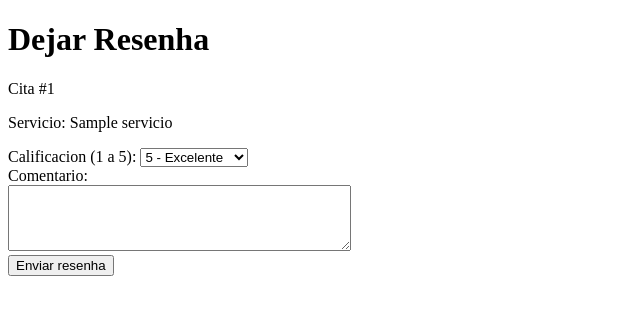
After one commit to 22041150-hue/autobrillo-express, a Flask app: page /resenha/nueva/1 in a window 1280 px wide. The commit adds this page. Shown: the top 315 px of the page, without its empty margins (0-640 px from the left). Run offline with Flask 3, Linux system fonts and the light colour scheme; tables that the repository leaves empty hold one stand-in row (values such as "Sample post"); parts of the project's set-up code (start-up, migrations or seed data) failed here and were passed over; some libraries are stand-ins or nearby versions.

Commit message:
Modulo de Resenhas: calificacion y comentario al completar una cita - Entrega 2 completa

```diff
--- a/app.py
+++ b/app.py
@@ -1,7 +1,7 @@
 from flask import Flask, render_template, request, redirect, url_for
 from dotenv import load_dotenv
 from datetime import datetime
-from models import db, Usuario, Vehiculo, Servicio, Solicitud, Cotizacion, Cita, HistorialReparacion
+from models import db, Usuario, Vehiculo, Servicio, Solicitud, Cotizacion, Cita, HistorialReparacion, Resenha
 from flask_login import LoginManager, login_user, logout_user, login_required, current_user
 from flask_bcrypt import Bcrypt
 import os
@@ -186,6 +186,27 @@ def crear_historial(cita_id):
     db.session.commit()
 
     return redirect(url_for('listar_citas'))
+@app.route('/resenha/nueva/<int:cita_id>')
+def mostrar_form_resenha(cita_id):
+    cita = Cita.query.get_or_404(cita_id)
+    return render_template('form_resenha.html', cita=cita)
+
+@app.route('/resenha/crear/<int:cita_id>', methods=['POST'])
+def crear_resenha(cita_id):
+    cita = Cita.query.get_or_404(cita_id)
+    calificacion = request.form['calificacion']
+    comentario = request.form.get('comentario')
+
+    nueva_resenha = Resenha(
+        usuario_id=cita.solicitud.usuario_id,
+        cita_id=cita_id,
+        calificacion=calificacion,
+        comentario=comentario
+    )
+    db.session.add(nueva_resenha)
+    db.session.commit()
+
+    return redirect(url_for('listar_citas'))
 @app.route('/registro', methods=['GET', 'POST'])
 def registro():
     if request.method == 'POST':
--- a/templates/citas.html
+++ b/templates/citas.html
@@ -39,6 +39,12 @@
             {% elif cita.historial %}
             <span>(Historial ya registrado)</span>
             {% endif %}
+
+            {% if cita.estado == 'completada' and not cita.resenha %}
+            <a href="{{ url_for('mostrar_form_resenha', cita_id=cita.id) }}">Dejar resenha</a>
+            {% elif cita.resenha %}
+            <span>(Resenha: {{ cita.resenha[0].calificacion }}/5)</span>
+            {% endif %}
         </li>
         {% endfor %}
     </ul>
--- /dev/null
+++ b/templates/form_resenha.html
@@ -0,0 +1,29 @@
+<!DOCTYPE html>
+<html lang="es">
+<head>
+    <meta charset="UTF-8">
+    <title>Dejar Resenha - AutoBrillo Express</title>
+    <link rel="stylesheet" href="{{ url_for('static', filename='css/estilos.css') }}">
+</head>
+<body>
+    <h1>Dejar Resenha</h1>
+    <p>Cita #{{ cita.id }}</p>
+    <p>Servicio: {{ cita.solicitud.servicio.nombre }}</p>
+
+    <form method="POST" action="{{ url_for('crear_resenha', cita_id=cita.id) }}">
+        <label>Calificacion (1 a 5):</label>
+        <select name="calificacion" required>
+            <option value="5">5 - Excelente</option>
+            <option value="4">4 - Muy bueno</option>
+            <option value="3">3 - Bueno</option>
+            <option value="2">2 - Regular</option>
+            <option value="1">1 - Malo</option>
+        </select><br>
+
+        <label>Comentario:</label><br>
+        <textarea name="comentario" rows="4" cols="40"></textarea><br>
+
+        <button type="submit">Enviar resenha</button>
+    </form>
+</body>
+</html>
```
